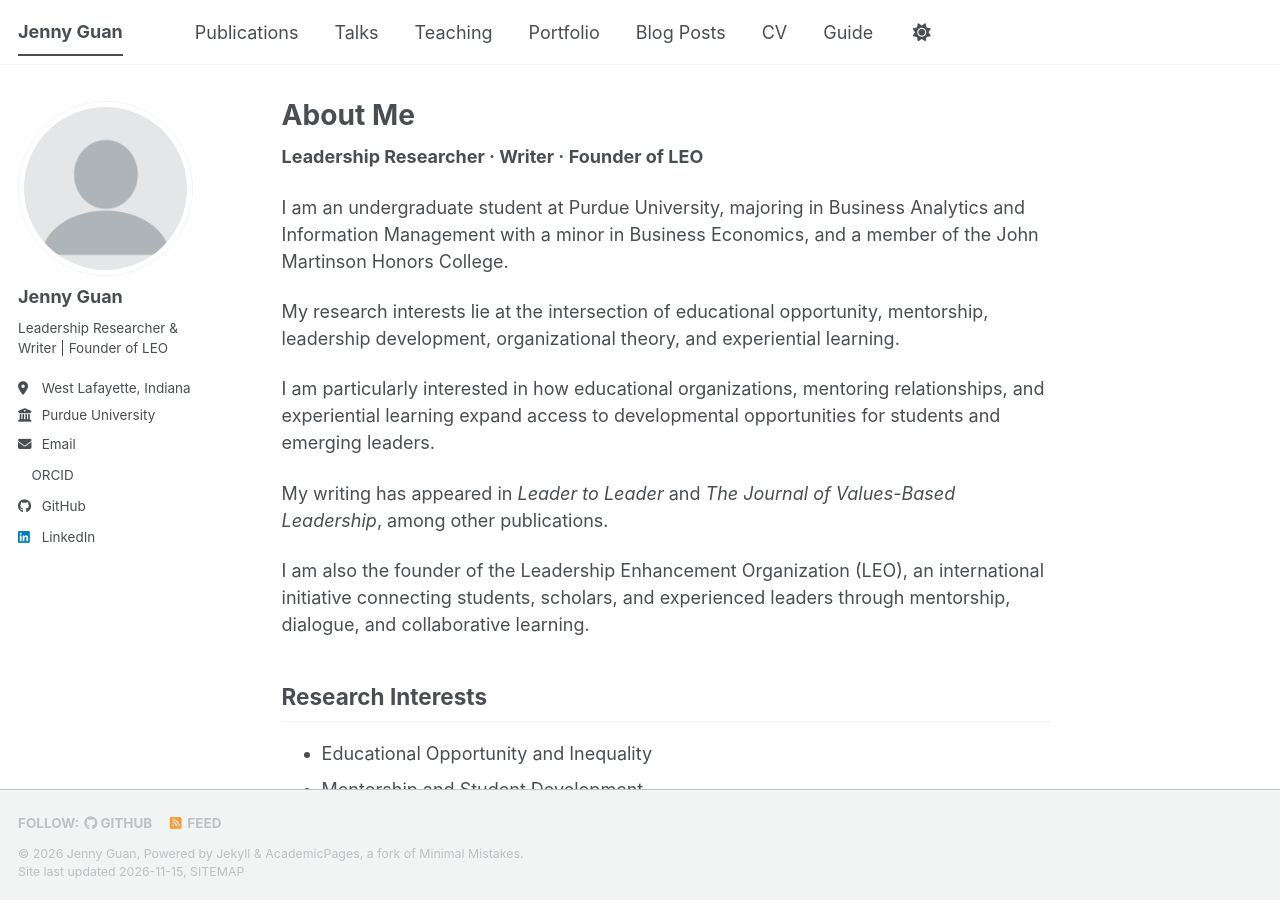
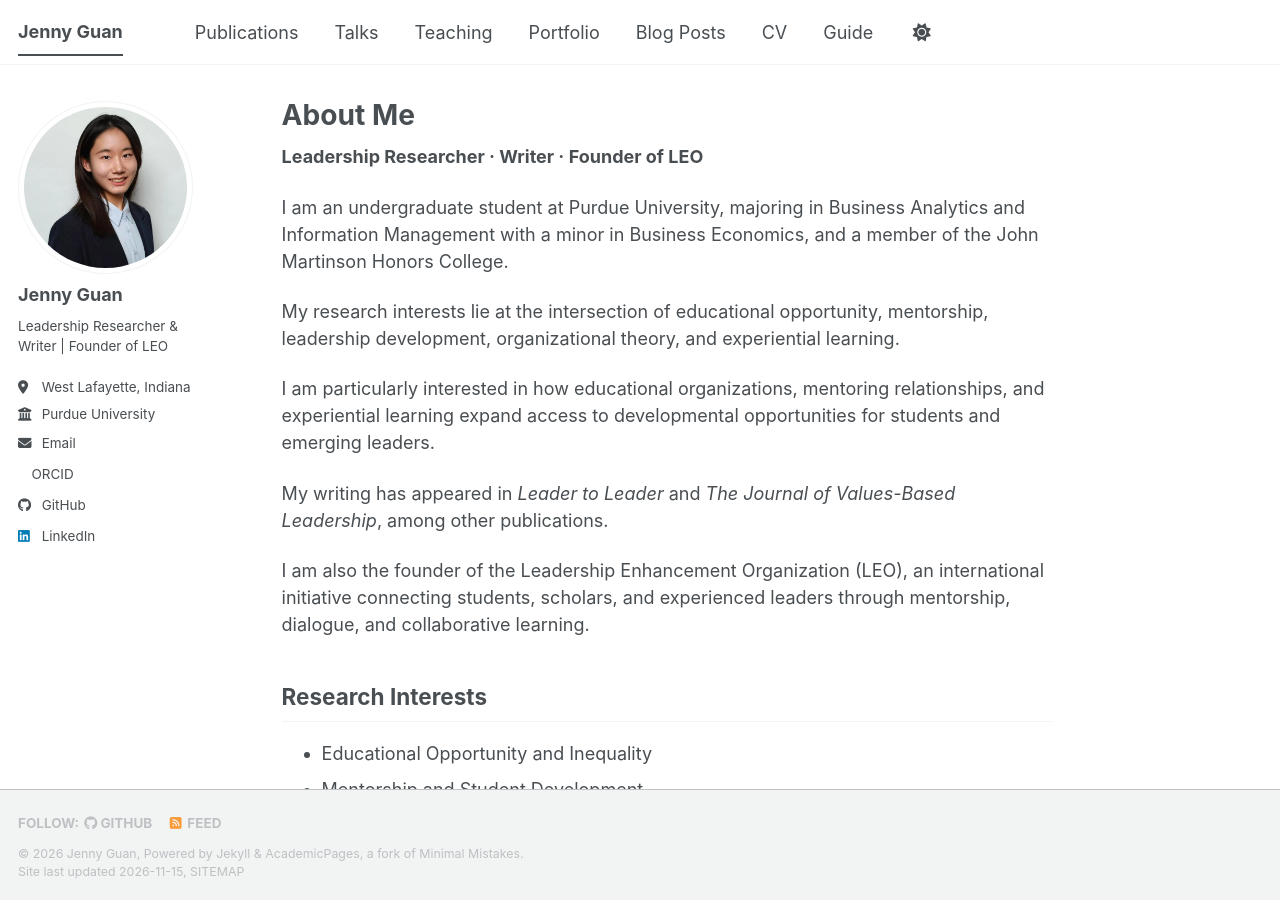
Before and after one commit to JennyGuan101/JennyGuan101.github.io, a Jekyll site: the page built from _pages/about.md, in a window 1280 px wide and 900 px high. Built offline with Jekyll 4.4.1, drawn with Linux system fonts in a browser that asks for light colours; a script bundle is joined from its source files by our own code; a style sheet for code colours, icons or effects is not loaded.

Commit message:
Update _config.yml
Update Jenny Guan profile photo

```diff
--- a/_config.yml
+++ b/_config.yml
@@ -21,7 +21,7 @@ repository               : "JennyGuan101/JennyGuan101.github.io"
 # Site Author - The following control what appear as part of the author content on the side bar.
 author:
   # Biographic information
-  avatar           : "profile.png"
+  avatar           : "Headshot_Jenny Guan.jpg"
   name             : "Jenny Guan"
   pronouns         :
   bio              : "Leadership Researcher & Writer | Founder of LEO"
```
